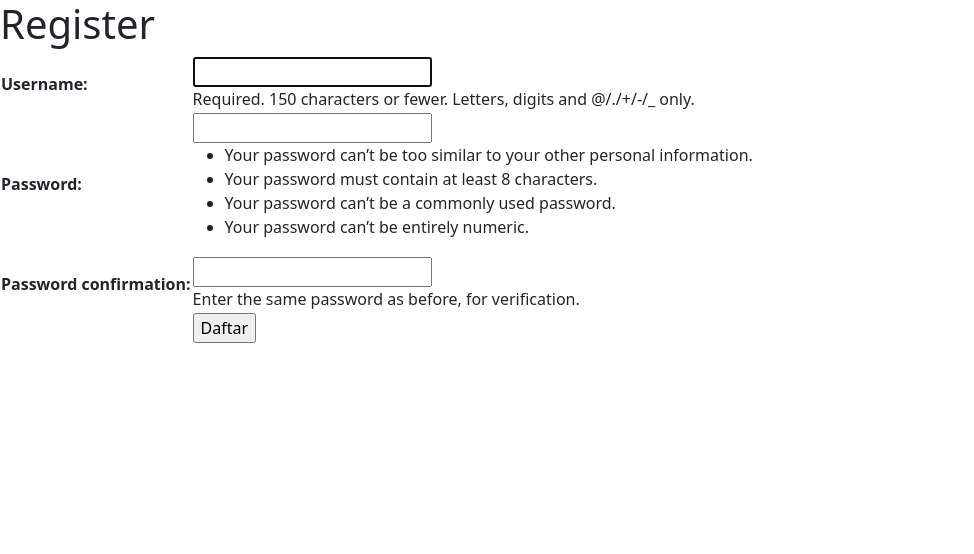
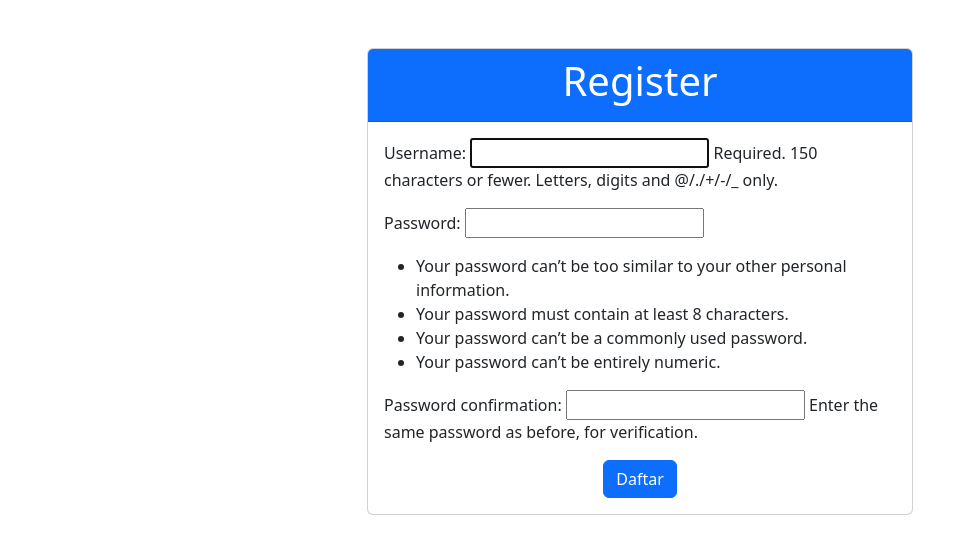
Before and after one commit to irsyadfadh/MVTDjango, a Django app: page /register/ in a window 1280 px wide. Shown: the top 554 px of the page, without its empty margins (0-974 px from the left). Run offline with Django 4.2, Linux system fonts and the light colour scheme.

Commit message:
Custom register & add new Tugas 5

```diff
--- a/main/templates/register.html
+++ b/main/templates/register.html
@@ -6,29 +6,34 @@
 
 {% block content %}
 
-<div class = "login">
-
+<div class="container mt-5">
+    <div class="row justify-content-center">
+        <div class="col-md-6">
+            <div class="card">
+                <div class="card-header bg-primary text-white text-center">
                     <h1>Register</h1>
-
-        <form method="POST" >
+                </div>
+                <div class="card-body">
+                    <form method="POST">
                         {% csrf_token %}
-            <table>
-                {{ form.as_table }}
-                <tr>
-                    <td></td>
-                    <td><input type="submit" name="submit" value="Daftar"/></td>
-                </tr>
-            </table>
+                        {{ form.as_p }}
+                        <div class="form-group text-center">
+                            <button type="submit" class="btn btn-primary">Daftar</button>
+                        </div>
                     </form>
-
+                </div>
+            </div>
             {% if messages %}
-        <ul>
+            <div class="mt-3">
+                <ul class="alert alert-danger">
                     {% for message in messages %}
                         <li>{{ message }}</li>
                     {% endfor %}
                 </ul>
+            </div>
             {% endif %}
-
+        </div>
+    </div>
 </div>
 
 {% endblock content %}
```
Also changed, not shown: main/templates/create_product.html (+25 -16 lines). Lines whose indentation alone changed are shown as unchanged.
